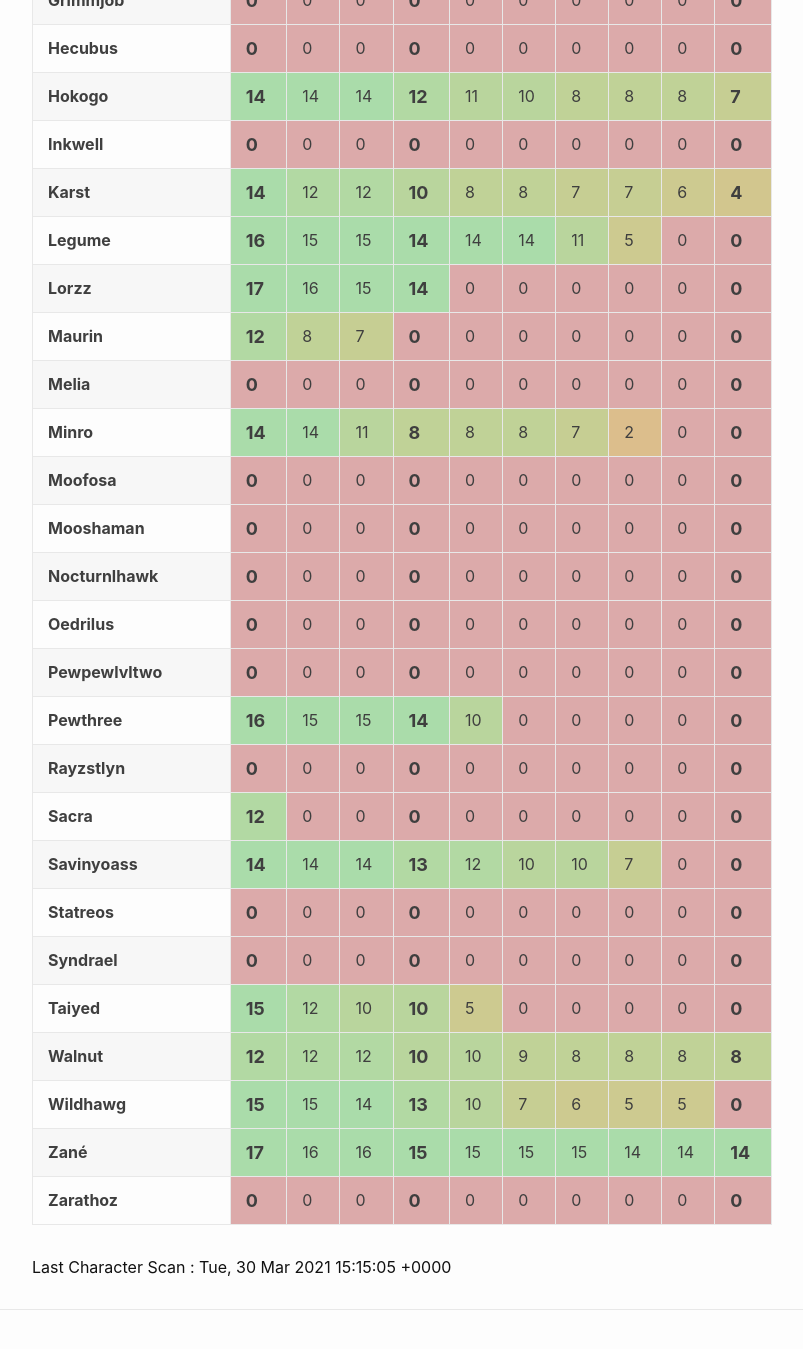
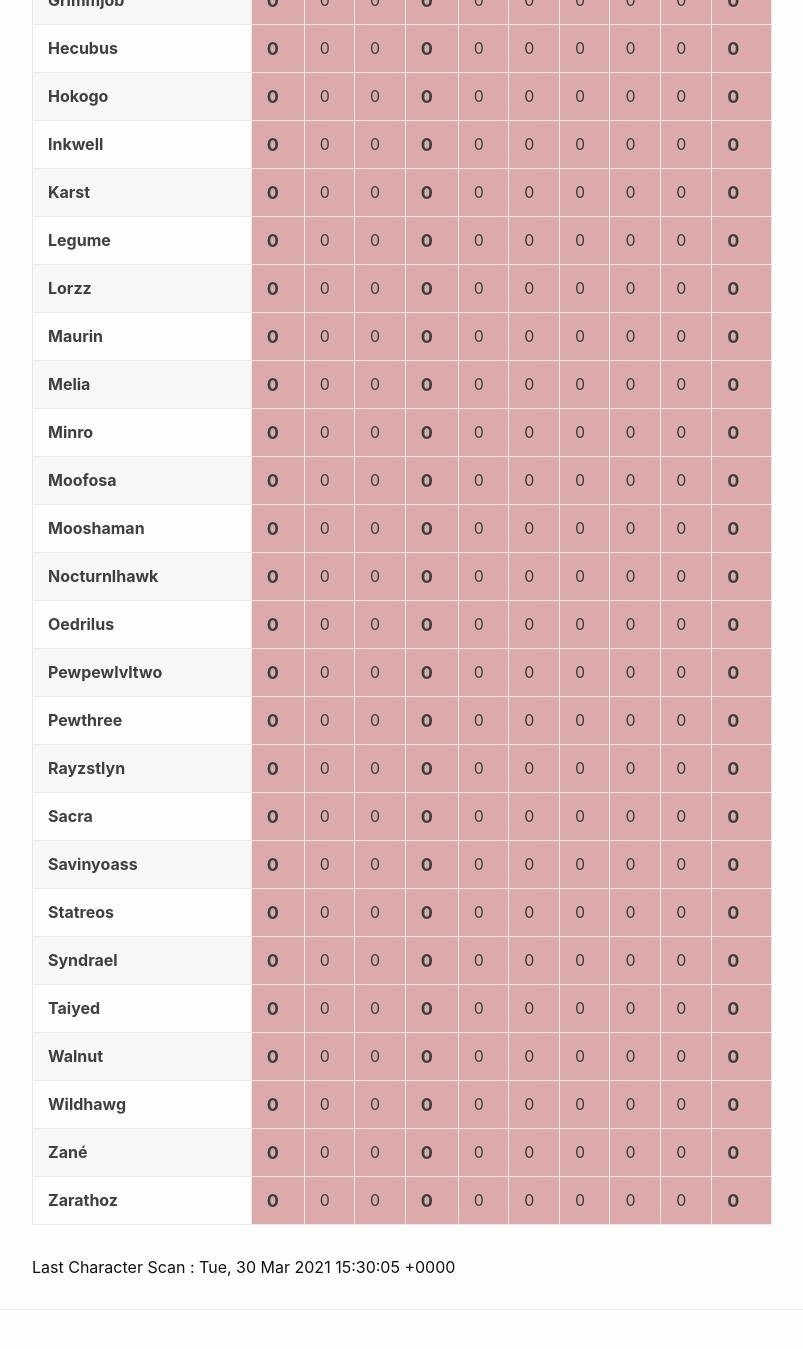
Before and after one commit to eldertribunal/keystonetracker, a Jekyll site: the page built from weekly.md, in a window 1280 px wide and 1400 px high, scrolled down 890 px. Shown: the top 1349 px of the window, without its empty margins (126-929 px from the left). Built offline with Jekyll 4.4.1, drawn with Linux system fonts in a browser that asks for light colours; some of the changed text lies outside the part shown.

Commit message:
auto scan Tue Mar 30 15:30:51 UTC 2021

```diff
--- a/_data/scanned.json
+++ b/_data/scanned.json
@@ -1,3 +1,3 @@
 {
-  "timestamp": 1617117305
+  "timestamp": 1617118205
 }
--- a/_data/weekly.json
+++ b/_data/weekly.json
@@ -2,10 +2,10 @@
   {
     "name": "Acorn",
     "dungeons": [
-      14,
-      13,
-      10,
-      8,
+      0,
+      0,
+      0,
+      0,
       0,
       0,
       0,
@@ -17,14 +17,14 @@
   {
     "name": "Legume",
     "dungeons": [
-      16,
-      15,
-      15,
-      14,
-      14,
-      14,
-      11,
-      5,
+      0,
+      0,
+      0,
+      0,
+      0,
+      0,
+      0,
+      0,
       0,
       0
     ]
@@ -32,7 +32,7 @@
   {
     "name": "Gochujang",
     "dungeons": [
-      14,
+      0,
       0,
       0,
       0,
@@ -62,23 +62,23 @@
   {
     "name": "Walnut",
     "dungeons": [
-      12,
-      12,
-      12,
-      10,
-      10,
-      9,
-      8,
-      8,
-      8,
-      8
+      0,
+      0,
+      0,
+      0,
+      0,
+      0,
+      0,
+      0,
+      0,
+      0
     ]
   },
   {
     "name": "Beastmaster",
     "dungeons": [
-      15,
-      15,
+      0,
+      0,
       0,
       0,
       0,
@@ -137,10 +137,10 @@
   {
     "name": "Lorzz",
     "dungeons": [
-      17,
-      16,
-      15,
-      14,
+      0,
+      0,
+      0,
+      0,
       0,
       0,
       0,
@@ -152,7 +152,7 @@
   {
     "name": "Aletheia",
     "dungeons": [
-      14,
+      0,
       0,
       0,
       0,
@@ -167,7 +167,7 @@
   {
     "name": "Sacra",
     "dungeons": [
-      12,
+      0,
       0,
       0,
       0,
@@ -182,29 +182,29 @@
   {
     "name": "Karst",
     "dungeons": [
-      14,
-      12,
-      12,
-      10,
-      8,
-      8,
-      7,
-      7,
-      6,
-      4
+      0,
+      0,
+      0,
+      0,
+      0,
+      0,
+      0,
+      0,
+      0,
+      0
     ]
   },
   {
     "name": "Minro",
     "dungeons": [
-      14,
-      14,
-      11,
-      8,
-      8,
-      8,
-      7,
-      2,
+      0,
+      0,
+      0,
+      0,
+      0,
+      0,
+      0,
+      0,
       0,
       0
     ]
@@ -212,11 +212,11 @@
   {
     "name": "Taiyed",
     "dungeons": [
-      15,
-      12,
-      10,
-      10,
-      5,
+      0,
+      0,
+      0,
+      0,
+      0,
       0,
       0,
       0,
@@ -227,26 +227,26 @@
   {
     "name": "Wildhawg",
     "dungeons": [
-      15,
-      15,
-      14,
-      13,
-      10,
-      7,
-      6,
-      5,
-      5,
+      0,
+      0,
+      0,
+      0,
+      0,
+      0,
+      0,
+      0,
+      0,
       0
     ]
   },
   {
     "name": "Pewthree",
     "dungeons": [
-      16,
-      15,
-      15,
-      14,
-      10,
+      0,
+      0,
+      0,
+      0,
+      0,
       0,
       0,
       0,
@@ -332,16 +332,16 @@
   {
     "name": "Zan\u00e9",
     "dungeons": [
-      17,
-      16,
-      16,
-      15,
-      15,
-      15,
-      15,
-      14,
-      14,
-      14
+      0,
+      0,
+      0,
+      0,
+      0,
+      0,
+      0,
+      0,
+      0,
+      0
     ]
   },
   {
@@ -422,14 +422,14 @@
   {
     "name": "Savinyoass",
     "dungeons": [
-      14,
-      14,
-      14,
-      13,
-      12,
-      10,
-      10,
-      7,
+      0,
+      0,
+      0,
+      0,
+      0,
+      0,
+      0,
+      0,
       0,
       0
     ]
@@ -452,9 +452,9 @@
   {
     "name": "Maurin",
     "dungeons": [
-      12,
-      8,
-      7,
+      0,
+      0,
+      0,
       0,
       0,
       0,
@@ -482,16 +482,16 @@
   {
     "name": "Hokogo",
     "dungeons": [
-      14,
-      14,
-      14,
-      12,
-      11,
-      10,
-      8,
-      8,
-      8,
-      7
+      0,
+      0,
+      0,
+      0,
+      0,
+      0,
+      0,
+      0,
+      0,
+      0
     ]
   },
   {
```
